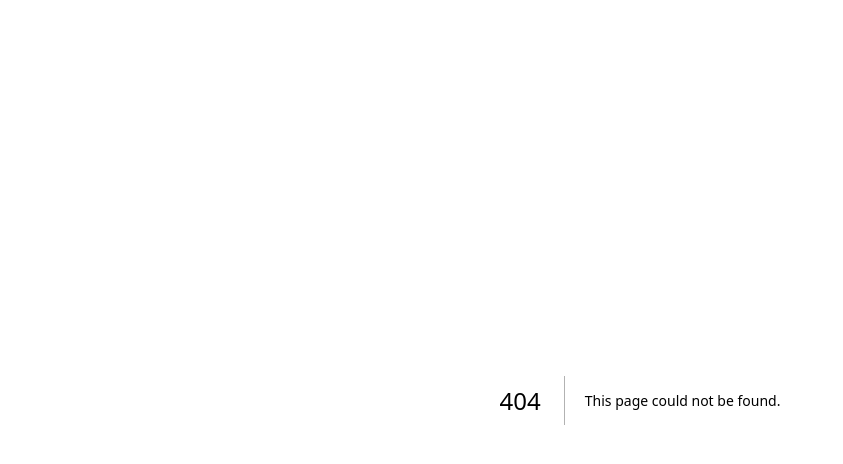
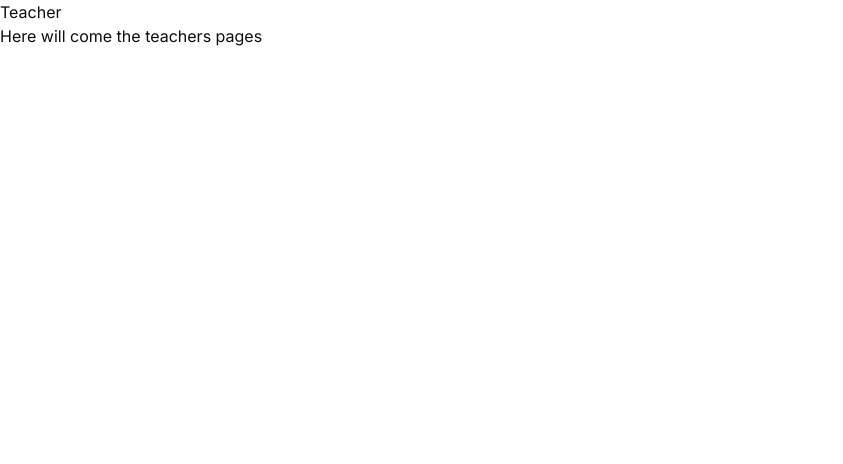
Before and after one commit to daylerjeff199906/template-eva, a Next.js app: page /teacher in a window 1280 px wide. Before the commit this address had no page. Shown: the top 464 px of the page, without its empty margins (0-843 px from the left). Built offline with nearby package versions, Linux system fonts and the light colour scheme.

Commit message:
feat: Add director and teacher pages
The commit adds new components for the director and teacher pages in the panel section.

```diff
--- /dev/null
+++ b/src/app/(panel)/director/page.tsx
@@ -0,0 +1,3 @@
+export default function Page() {
+  return <div>Aquí vendran las paginas del director</div>
+}
--- /dev/null
+++ b/src/app/(panel)/layout.tsx
@@ -0,0 +1,7 @@
+interface LayoutProps {
+  children: React.ReactNode
+}
+export default function Layout(props: LayoutProps) {
+  const { children } = props
+  return <main>{children}</main>
+}
--- /dev/null
+++ b/src/app/(panel)/teacher/page.tsx
@@ -0,0 +1,8 @@
+export default function Page() {
+  return (
+    <div>
+      <h1>Teacher</h1>
+      <p>Here will come the teachers pages</p>
+    </div>
+  )
+}
```
